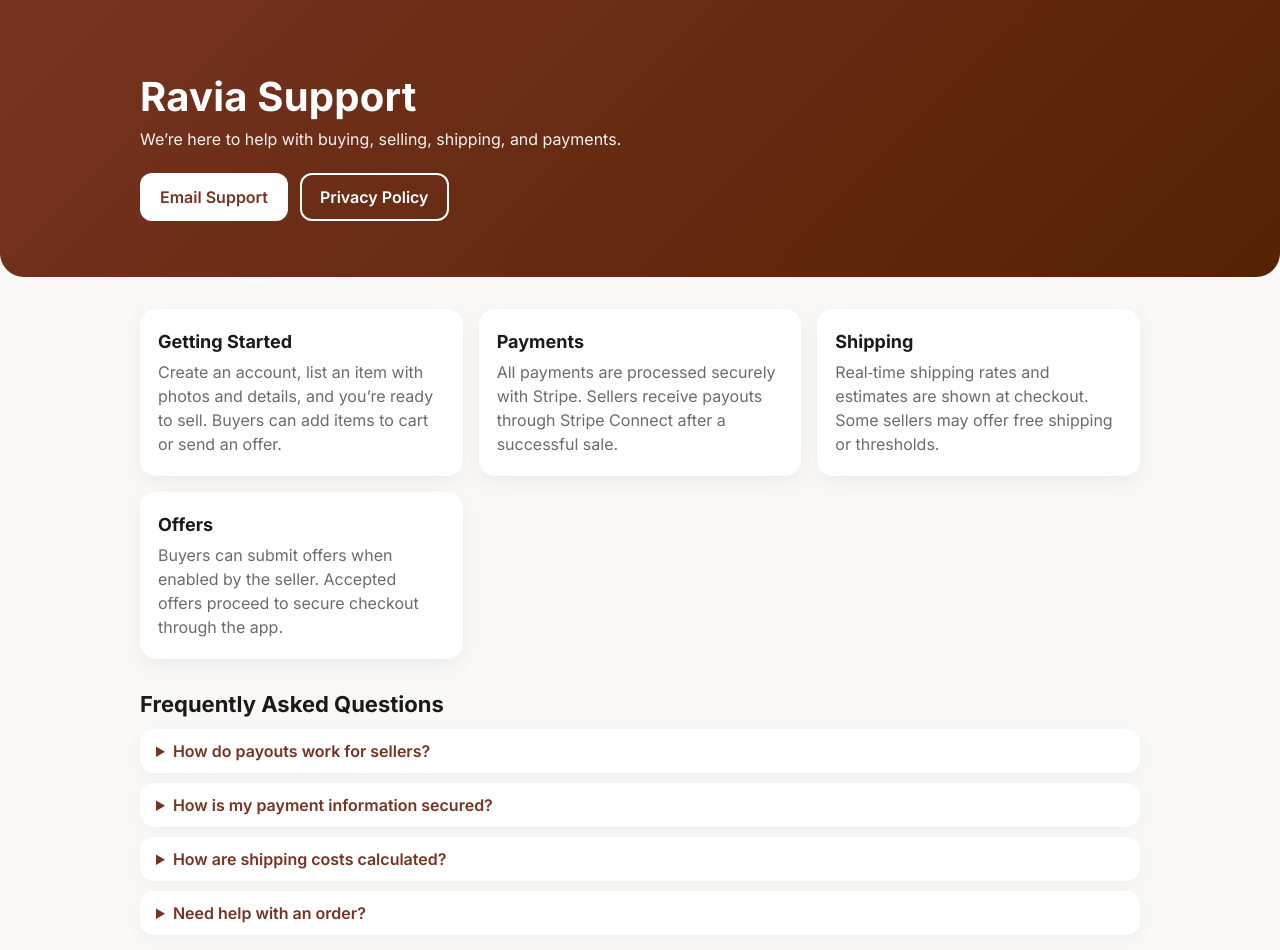
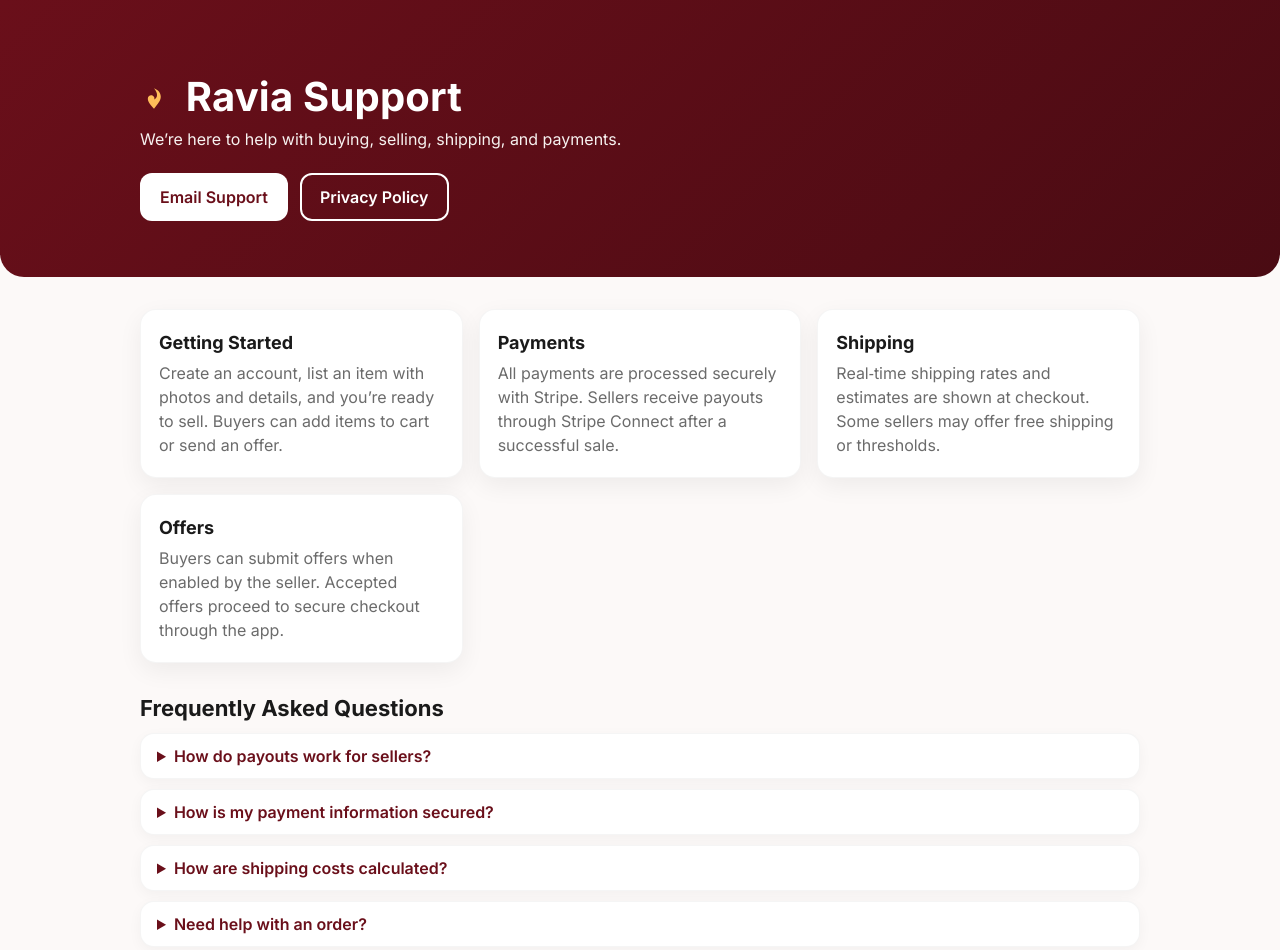
Before and after one commit to mriftikhar/ravia-support, a plain HTML site: page index.html in a window 1280 px wide. Shown: the top 950 px of the page. Drawn offline with Linux system fonts and the light colour scheme.

Commit message:
Support site UI: maroon theme + flame icon, link fixes, polish

```diff
--- a/index.html
+++ b/index.html
@@ -12,7 +12,10 @@
 <body>
   <header class="hero">
     <div class="container">
-      <h1>Ravia Support</h1>
+      <h1>
+        <svg class="flame" viewBox="0 0 24 24" aria-hidden="true"><path d="M12 2c1.7 2 2.6 3.9 2.6 5.7 0 1.8-1 3.1-2.4 3.8.8-2-1.2-3.6-2.6-3.6-1.6 0-2.9 1.3-2.9 3 0 2.8 2.7 5.6 5.3 8.5 3.4-4 5.8-7 5.8-10.2C17.8 5.9 15.5 3.4 12 2z"/></svg>
+        Ravia Support
+      </h1>
       <p>We’re here to help with buying, selling, shipping, and payments.</p>
       <div class="cta-row">
         <a class="btn btn-light" href="mailto:rafeyi94@gmail.com">Email Support</a>
--- a/styles.css
+++ b/styles.css
@@ -1,7 +1,8 @@
 :root{
-  --maroon:#732; /* aligns with app's deep maroon feel */
-  --maroon-dark:#520;
-  --bg:#faf8f7;
+  --maroon:#6a0f1a;
+  --maroon-dark:#4a0b13;
+  --accent:#ffbd59;
+  --bg:#fcf9f8;
   --card:#ffffff;
   --text:#1a1a1a;
   --sub:#6b6b6b;
@@ -12,17 +13,19 @@ html,body{margin:0;padding:0;font-family:Inter,system-ui,-apple-system,Segoe UI,
 .hero{background:linear-gradient(135deg, var(--maroon), var(--maroon-dark));color:#fff;padding:72px 0 56px;border-bottom-left-radius:24px;border-bottom-right-radius:24px}
 .hero h1{margin:0 0 8px;font-size:40px;letter-spacing:.2px}
 .hero p{margin:0 0 24px;color:#f7f2f0}
+.hero .flame{width:28px;height:28px;fill:var(--accent);vertical-align:middle;margin-right:8px}
 .cta-row{display:flex;gap:12px;flex-wrap:wrap}
-.btn{display:inline-block;padding:12px 18px;border-radius:12px;font-weight:600;text-decoration:none;border:2px solid transparent}
+.btn{display:inline-block;padding:12px 18px;border-radius:12px;font-weight:600;text-decoration:none;border:2px solid transparent;transition:transform .06s ease, box-shadow .12s ease}
 .btn-light{background:#fff;color:var(--maroon)}
 .btn-outline{background:transparent;color:#fff;border-color:#fff}
+.btn:hover{transform:translateY(-1px);box-shadow:0 6px 14px rgba(0,0,0,.12)}
 .card-grid{display:grid;grid-template-columns:repeat(auto-fit,minmax(240px,1fr));gap:16px;margin:32px 0}
-.card{background:var(--card);border-radius:16px;padding:18px 18px 20px;box-shadow:0 6px 18px rgba(0,0,0,.05)}
+.card{background:var(--card);border-radius:16px;padding:18px 18px 20px;box-shadow:0 8px 24px rgba(0,0,0,.06);border:1px solid rgba(0,0,0,.04)}
 .card h2{margin:4px 0 8px;font-size:18px}
 .card p{margin:0;color:var(--sub);line-height:1.5}
 .faq{margin:24px 0 56px}
 .faq h2{font-size:22px;margin-bottom:12px}
-details{background:var(--card);border-radius:14px;padding:12px 16px;margin:10px 0;box-shadow:0 4px 14px rgba(0,0,0,.04)}
+details{background:var(--card);border-radius:14px;padding:12px 16px;margin:10px 0;box-shadow:0 4px 14px rgba(0,0,0,.04);border:1px solid rgba(0,0,0,.04)}
 summary{cursor:pointer;font-weight:600;color:var(--maroon)}
 .footer{background:#111;color:#ddd;padding:22px 0}
 .footer-row{display:flex;justify-content:space-between;align-items:center;gap:12px}
```
Also changed, not shown: privacy.html (+6 -3 lines).
